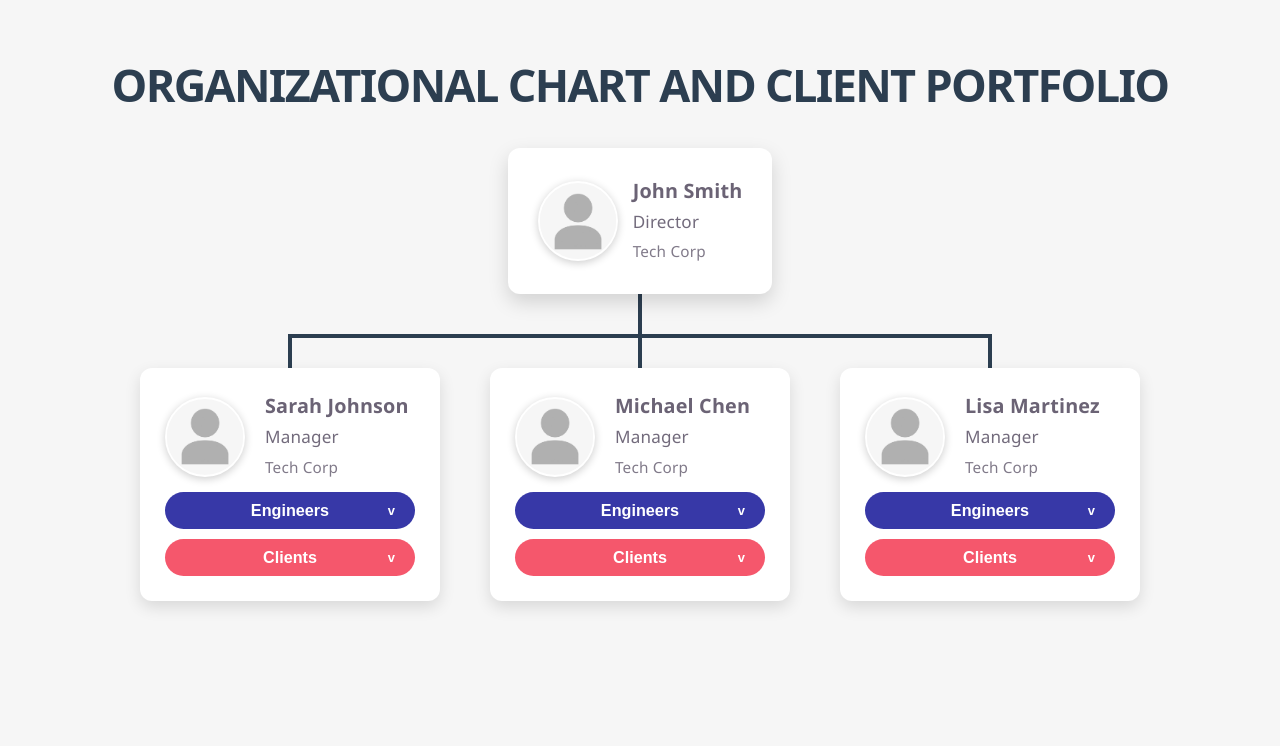
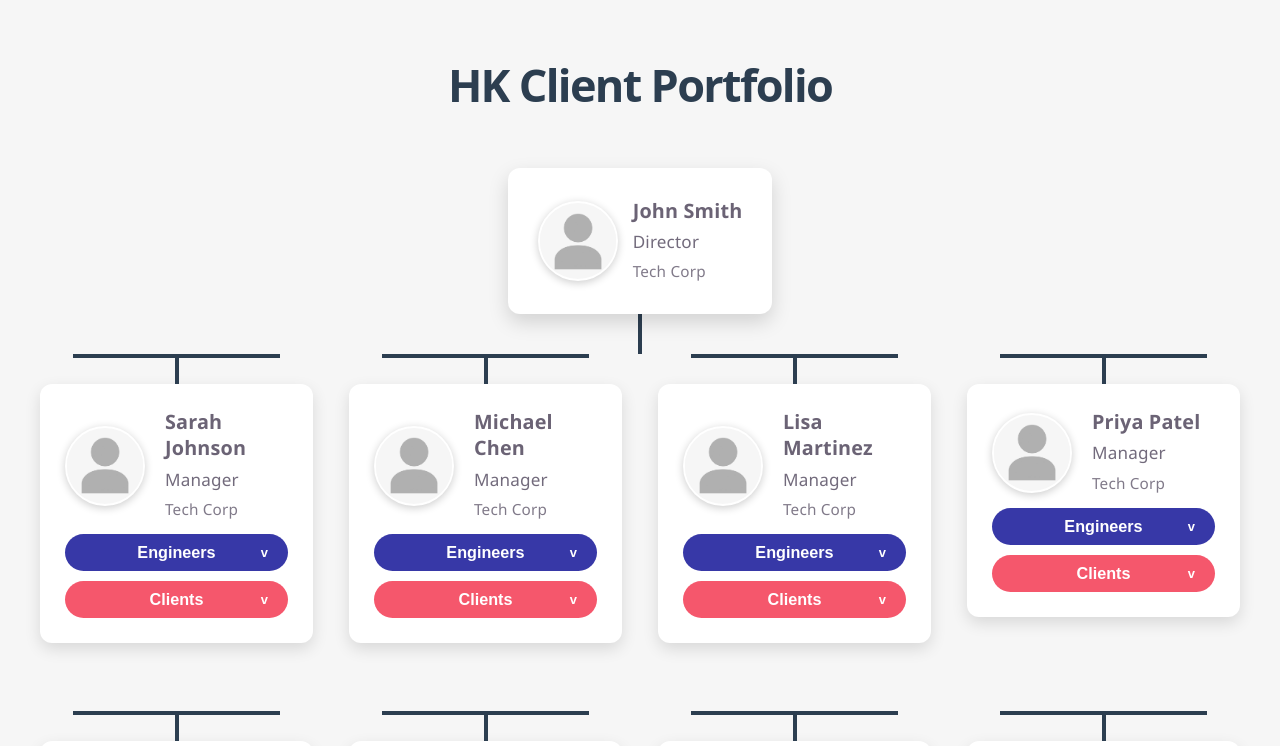
Before and after one commit to nat2arsenal/Support-System, a React (Vite) app: page / in a window 1280 px wide. Shown: the top 746 px of the page. Built offline with nearby package versions, Linux system fonts and the light colour scheme.

Commit message:
adjust chart layout and add client type

```diff
--- a/src/OrganizationChart.css
+++ b/src/OrganizationChart.css
@@ -8,7 +8,7 @@
 .chart-title {
   text-align: center;
   color: var(--black);
-  margin-bottom: 50px;
+  margin-bottom: 70px;
   font-size: 2.5em;
   font-weight: 600;
 }
@@ -46,11 +46,11 @@
   margin: 0 auto;
 }
 
-/* Manager Section Container */
 .managers-container {
-  display: flex;
+  display: grid;
+  grid-template-columns: repeat(4, 1fr);
   justify-content: center;
-  gap: 50px;
+  gap: 48px 36px;
   align-items: flex-start;
   width: 100%;
   position: relative;
@@ -61,18 +61,26 @@
   display: flex;
   flex-direction: column;
   align-items: center;
+  position: relative;
 }
 
-.managers-connector {
-  width: 704px;
+.manager-section::before {
+  content: '';
+  position: absolute;
+  top: 0;
+  left: 12%;
+  right: 12%;
   height: 4px;
   background-color: var(--black);
 }
+
 /* Vertical connector from director to manager */
 .vertical-connector {
   width: 4px;
   height: 30px;
   background-color: var(--black);
+  position: relative;
+  z-index: 1;
 }
 
 /* Manager Node Styling */
@@ -86,7 +94,7 @@
   border-radius: 12px;
   box-shadow: 0 6px 16px rgba(0, 0, 0, 0.12);
   position: relative;
-  width: 300px;
+  width: 100%;
   transition: all 0.3s ease;
 }
 
@@ -254,6 +262,25 @@
   box-shadow: 0 0 0 3px rgba(5, 7, 145, 0.12);
 }
 
+.dropdown-filter {
+  width: 100%;
+  margin: 0 0 12px 0;
+  padding: 10px 12px;
+  border: 1px solid #d7dce2;
+  border-radius: 6px;
+  background-color: #fff;
+  color: var(--black);
+  cursor: pointer;
+  font: inherit;
+  font-size: 0.92em;
+  outline: none;
+}
+
+.dropdown-filter:focus {
+  border-color: #f5576c;
+  box-shadow: 0 0 0 3px rgba(245, 87, 108, 0.14);
+}
+
 /* Items List */
 .items-list {
   list-style: none;
@@ -324,10 +351,31 @@
   font-weight: 600;
   padding: 10px 12px;
   text-align: left;
+  display: flex;
+  align-items: center;
+  justify-content: space-between;
+  gap: 10px;
 }
 
 .client-detail-button:hover {
   color: rgba(5, 7, 145, 1);
+}
+
+.client-type-badge {
+  flex: 0 0 auto;
+  border-radius: 999px;
+  color: #fff;
+  font-size: 0.75em;
+  font-weight: 700;
+  padding: 4px 8px;
+}
+
+.client-type-badge.recurring {
+  background-color: rgba(5, 7, 145, 0.85);
+}
+
+.client-type-badge.prepaid {
+  background-color: #f5576c;
 }
 
 .modal-backdrop {
@@ -405,24 +453,19 @@
   margin-bottom: 6px;
 }
 
-/* Horizontal connector between managers */
-.horizontal-connector {
-  width: calc(100% - 40px);
-  height: 4px;
-  background: linear-gradient(
-    to right,
-    transparent,
-    var(--black) 20%,
-    var(--black) 80%,
-    transparent
-  );
-  position: absolute;
-  top: 0;
-  left: 20px;
-  transform: translateY(-90px);
+/* Responsive Design */
+@media (max-width: 1200px) {
+  .managers-container {
+    grid-template-columns: repeat(3, minmax(240px, 300px));
+  }
 }
 
-/* Responsive Design */
+@media (max-width: 900px) {
+  .managers-container {
+    grid-template-columns: repeat(2, minmax(220px, 300px));
+  }
+}
+
 @media (max-width: 768px) {
   .org-chart-container {
     padding: 20px 10px;
@@ -430,13 +473,12 @@
 
   .chart-title {
     font-size: 1.8em;
-    margin-bottom: 30px;
+    margin-bottom: 50px;
   }
 
   .managers-container {
-    flex-direction: column;
+    grid-template-columns: minmax(220px, 300px);
     gap: 40px;
-    align-items: center;
   }
 
   .director-branch {
@@ -464,10 +506,6 @@
   .dropdown-content {
     width: 100%;
     max-width: 260px;
-  }
-
-  .horizontal-connector, .managers-connector {
-    display: none;
   }
 }
 
--- a/src/OrganizationChart.jsx
+++ b/src/OrganizationChart.jsx
@@ -1,5 +1,7 @@
 import { useState } from 'react';
 import './OrganizationChart.css';
+
+const personImage = '/placeholder-image-person.webp';
 
 const organizationData = {
   director: {
@@ -7,7 +9,7 @@ const organizationData = {
     name: 'John Smith',
     position: 'Director',
     company: 'Tech Corp',
-    image: '/placeholder-image-person.webp',
+    image: personImage,
   },
   managers: [
     {
@@ -15,7 +17,7 @@ const organizationData = {
       name: 'Sarah Johnson',
       position: 'Manager',
       company: 'Tech Corp',
-      image: '/placeholder-image-person.webp',
+      image: personImage,
       employees: [
         { id: 4, name: 'Alice Brown', position: 'Senior Developer' },
         { id: 5, name: 'Bob Wilson', position: 'QA Engineer' },
@@ -25,6 +27,7 @@ const organizationData = {
         {
           id: 101,
           name: 'Client A Inc.',
+          type: 'Recurring',
           invoiceText: 'Monthly managed support and platform maintenance retainer.',
           coreServices: ['Application Support', 'Cloud Monitoring', 'QA Regression'],
           engineeringTeam: ['Alice Brown', 'Bob Wilson'],
@@ -32,6 +35,7 @@ const organizationData = {
         {
           id: 102,
           name: 'Client B Solutions',
+          type: 'Prepaid',
           invoiceText: 'Sprint-based product engineering and UI enhancement services.',
           coreServices: ['Frontend Development', 'UI Design', 'Release Support'],
           engineeringTeam: ['Alice Brown', 'Carol Davis'],
@@ -43,15 +47,17 @@ const organizationData = {
       name: 'Michael Chen',
       position: 'Manager',
       company: 'Tech Corp',
-      image: '/placeholder-image-person.webp',
+      image: personImage,
       employees: [
         { id: 7, name: 'David Miller', position: 'Backend Developer' },
         { id: 8, name: 'Emma Taylor', position: 'DevOps Engineer' },
+        { id: 9, name: 'Noah Garcia', position: 'Cloud Engineer' },
       ],
       clients: [
         {
           id: 103,
           name: 'Client C Global',
+          type: 'Recurring',
           invoiceText: 'Backend modernization, API maintenance, and incident response.',
           coreServices: ['API Development', 'Database Optimization', 'Incident Response'],
           engineeringTeam: ['David Miller', 'Emma Taylor'],
@@ -59,13 +65,15 @@ const organizationData = {
         {
           id: 104,
           name: 'Client D Tech',
+          type: 'Prepaid',
           invoiceText: 'Infrastructure automation and deployment pipeline support.',
           coreServices: ['DevOps Automation', 'CI/CD Support', 'Cloud Operations'],
-          engineeringTeam: ['Emma Taylor'],
+          engineeringTeam: ['Emma Taylor', 'Noah Garcia'],
         },
         {
           id: 105,
           name: 'Client E Corp',
+          type: 'Recurring',
           invoiceText: 'Ongoing backend feature delivery and production support.',
           coreServices: ['Backend Development', 'Service Monitoring', 'Technical Support'],
           engineeringTeam: ['David Miller'],
@@ -77,17 +85,18 @@ const organizationData = {
       name: 'Lisa Martinez',
       position: 'Manager',
       company: 'Tech Corp',
-      image: '/placeholder-image-person.webp',
+      image: personImage,
       employees: [
-        { id: 9, name: 'Frank Smith', position: 'Project Manager' },
-        { id: 10, name: 'Grace Lee', position: 'Business Analyst' },
-        { id: 11, name: 'Henry White', position: 'Scrum Master' },
-        { id: 12, name: 'Iris Black', position: 'Documentation' },
+        { id: 10, name: 'Frank Smith', position: 'Project Manager' },
+        { id: 11, name: 'Grace Lee', position: 'Business Analyst' },
+        { id: 12, name: 'Henry White', position: 'Scrum Master' },
+        { id: 13, name: 'Iris Black', position: 'Documentation' },
       ],
       clients: [
         {
           id: 106,
           name: 'Client F International',
+          type: 'Recurring',
           invoiceText: 'Delivery coordination, requirements management, and documentation.',
           coreServices: ['Project Management', 'Business Analysis', 'Documentation'],
           engineeringTeam: ['Frank Smith', 'Grace Lee', 'Iris Black'],
@@ -95,9 +104,190 @@ const organizationData = {
         {
           id: 107,
           name: 'Client G Networks',
+          type: 'Prepaid',
           invoiceText: 'Agile delivery management and cross-team support services.',
           coreServices: ['Scrum Facilitation', 'Delivery Reporting', 'Stakeholder Support'],
           engineeringTeam: ['Frank Smith', 'Henry White'],
+        },
+      ],
+    },
+    {
+      id: 14,
+      name: 'Priya Patel',
+      position: 'Manager',
+      company: 'Tech Corp',
+      image: personImage,
+      employees: [
+        { id: 15, name: 'Liam Turner', position: 'Full Stack Engineer' },
+        { id: 16, name: 'Mia Santos', position: 'QA Automation Engineer' },
+        { id: 17, name: 'Owen Brooks', position: 'Support Engineer' },
+      ],
+      clients: [
+        {
+          id: 108,
+          name: 'Client H Studios',
+          type: 'Recurring',
+          invoiceText: 'Application support, automated testing, and release readiness.',
+          coreServices: ['Full Stack Support', 'QA Automation', 'Release Management'],
+          engineeringTeam: ['Liam Turner', 'Mia Santos'],
+        },
+        {
+          id: 109,
+          name: 'Client I Retail',
+          type: 'Prepaid',
+          invoiceText: 'Prepaid support hours for feature fixes and operational requests.',
+          coreServices: ['Support Engineering', 'Bug Fixes', 'Operational Requests'],
+          engineeringTeam: ['Owen Brooks', 'Liam Turner'],
+        },
+      ],
+    },
+    {
+      id: 18,
+      name: 'Daniel Kim',
+      position: 'Manager',
+      company: 'Tech Corp',
+      image: personImage,
+      employees: [
+        { id: 19, name: 'Nina Clarke', position: 'Data Engineer' },
+        { id: 20, name: 'Ethan Wright', position: 'Backend Engineer' },
+        { id: 21, name: 'Sofia Reyes', position: 'Analytics Engineer' },
+      ],
+      clients: [
+        {
+          id: 110,
+          name: 'Client J Analytics',
+          type: 'Recurring',
+          invoiceText: 'Monthly data pipeline operations and analytics platform support.',
+          coreServices: ['Data Pipelines', 'Analytics Support', 'Reporting'],
+          engineeringTeam: ['Nina Clarke', 'Sofia Reyes'],
+        },
+        {
+          id: 111,
+          name: 'Client K Finance',
+          type: 'Prepaid',
+          invoiceText: 'Prepaid backend engineering block for integrations and reporting.',
+          coreServices: ['Backend Integrations', 'Data Modeling', 'Report Automation'],
+          engineeringTeam: ['Ethan Wright', 'Nina Clarke'],
+        },
+      ],
+    },
+    {
+      id: 22,
+      name: 'Rachel Green',
+      position: 'Manager',
+      company: 'Tech Corp',
+      image: personImage,
+      employees: [
+        { id: 23, name: 'Jack Evans', position: 'Mobile Engineer' },
+        { id: 24, name: 'Ava Flores', position: 'Frontend Engineer' },
+        { id: 25, name: 'Leo Morris', position: 'UX Engineer' },
+      ],
+      clients: [
+        {
+          id: 112,
+          name: 'Client L Mobile',
+          type: 'Recurring',
+          invoiceText: 'Recurring mobile application maintenance and storefront support.',
+          coreServices: ['Mobile Development', 'Frontend Support', 'UX Improvements'],
+          engineeringTeam: ['Jack Evans', 'Ava Flores'],
+        },
+        {
+          id: 113,
+          name: 'Client M Commerce',
+          type: 'Prepaid',
+          invoiceText: 'Prepaid design implementation and ecommerce enhancement work.',
+          coreServices: ['Frontend Development', 'UX Engineering', 'Commerce Support'],
+          engineeringTeam: ['Ava Flores', 'Leo Morris'],
+        },
+      ],
+    },
+    {
+      id: 26,
+      name: 'Ahmed Hassan',
+      position: 'Manager',
+      company: 'Tech Corp',
+      image: personImage,
+      employees: [
+        { id: 27, name: 'Maya Nelson', position: 'Security Engineer' },
+        { id: 28, name: 'Caleb Young', position: 'Systems Engineer' },
+        { id: 29, name: 'Zoe Morgan', position: 'DevSecOps Engineer' },
+      ],
+      clients: [
+        {
+          id: 114,
+          name: 'Client N Secure',
+          type: 'Recurring',
+          invoiceText: 'Security monitoring, platform hardening, and monthly reviews.',
+          coreServices: ['Security Monitoring', 'Platform Hardening', 'Compliance Support'],
+          engineeringTeam: ['Maya Nelson', 'Zoe Morgan'],
+        },
+        {
+          id: 115,
+          name: 'Client O Systems',
+          type: 'Prepaid',
+          invoiceText: 'Prepaid infrastructure support and systems remediation package.',
+          coreServices: ['Systems Engineering', 'Infrastructure Support', 'Remediation'],
+          engineeringTeam: ['Caleb Young', 'Maya Nelson'],
+        },
+      ],
+    },
+    {
+      id: 30,
+      name: 'Olivia Nguyen',
+      position: 'Manager',
+      company: 'Tech Corp',
+      image: personImage,
+      employees: [
+        { id: 31, name: 'Ryan Hughes', position: 'Platform Engineer' },
+        { id: 32, name: 'Ella Ward', position: 'SRE' },
+        { id: 33, name: 'Mateo Cruz', position: 'Release Engineer' },
+      ],
+      clients: [
+        {
+          id: 116,
+          name: 'Client P Platform',
+          type: 'Recurring',
+          invoiceText: 'Platform reliability retainer with release and observability support.',
+          coreServices: ['Platform Engineering', 'Reliability Support', 'Observability'],
+          engineeringTeam: ['Ryan Hughes', 'Ella Ward'],
+        },
+        {
+          id: 117,
+          name: 'Client Q Launch',
+          type: 'Prepaid',
+          invoiceText: 'Prepaid launch support and deployment readiness engagement.',
+          coreServices: ['Release Engineering', 'Deployment Support', 'Launch Readiness'],
+          engineeringTeam: ['Mateo Cruz', 'Ella Ward'],
+        },
+      ],
+    },
+    {
+      id: 34,
+      name: 'Marcus Lee',
+      position: 'Manager',
+      company: 'Tech Corp',
+      image: personImage,
+      employees: [
+        { id: 35, name: 'Chloe Adams', position: 'Customer Engineer' },
+        { id: 36, name: 'Isaac Bell', position: 'Integration Engineer' },
+        { id: 37, name: 'Ruby Price', position: 'Technical Analyst' },
+      ],
+      clients: [
+        {
+          id: 118,
+          name: 'Client R Connect',
+          type: 'Recurring',
+          invoiceText: 'Recurring customer engineering and integration support.',
+          coreServices: ['Customer Engineering', 'Integrations', 'Technical Analysis'],
+          engineeringTeam: ['Chloe Adams', 'Isaac Bell'],
+        },
+        {
+          id: 119,
+          name: 'Client S Advisory',
+          type: 'Prepaid',
+          invoiceText: 'Prepaid advisory package for technical analysis and integration planning.',
+          coreServices: ['Technical Advisory', 'Integration Planning', 'Support Triage'],
+          engineeringTeam: ['Ruby Price', 'Isaac Bell'],
         },
       ],
     },
@@ -107,6 +297,7 @@ const organizationData = {
 export default function OrganizationChart() {
   const [activeDropdowns, setActiveDropdowns] = useState({});
   const [searchQueries, setSearchQueries] = useState({});
+  const [clientTypeFilters, setClientTypeFilters] = useState({});
   const [selectedClient, setSelectedClient] = useState(null);
 
   const toggleSection = (managerId, section) => {
@@ -123,9 +314,16 @@ export default function OrganizationChart() {
     }));
   };
 
+  const updateClientTypeFilter = (managerId, value) => {
+    setClientTypeFilters((prev) => ({
+      ...prev,
+      [managerId]: value,
+    }));
+  };
+
   return (
     <div className="org-chart-container">
-      <h1 className="chart-title">ORGANIZATIONAL CHART AND CLIENT PORTFOLIO</h1>
+      <h1 className="chart-title">HK Client Portfolio</h1>
 
       <div className="org-section">
         <div className="director-node">
@@ -142,7 +340,6 @@ export default function OrganizationChart() {
         </div>
 
         <div className="director-branch"></div>
-        <div className="managers-connector"></div>
 
         <div className="managers-container">
           {organizationData.managers.map((manager) => {
@@ -150,17 +347,20 @@ export default function OrganizationChart() {
             const clientsExpanded = activeDropdowns[manager.id] === 'clients';
             const employeeSearch = searchQueries[`${manager.id}-employees`] ?? '';
             const clientSearch = searchQueries[`${manager.id}-clients`] ?? '';
-            const filteredEmployees = manager.employees.filter((employee) => {
-              const query = employeeSearch.trim().toLowerCase();
+            const clientTypeFilter = clientTypeFilters[manager.id] ?? 'All';
+            const employeeQuery = employeeSearch.trim().toLowerCase();
+            const clientQuery = clientSearch.trim().toLowerCase();
+            const filteredEmployees = manager.employees.filter(
+              (employee) =>
+                employee.name.toLowerCase().includes(employeeQuery) ||
+                employee.position.toLowerCase().includes(employeeQuery),
+            );
+            const filteredClients = manager.clients.filter((client) => {
+              const matchesSearch = client.name.toLowerCase().includes(clientQuery);
+              const matchesType = clientTypeFilter === 'All' || client.type === clientTypeFilter;
 
-              return (
-                employee.name.toLowerCase().includes(query) ||
-                employee.position.toLowerCase().includes(query)
-              );
+              return matchesSearch && matchesType;
             });
-            const filteredClients = manager.clients.filter((client) =>
-              client.name.toLowerCase().includes(clientSearch.trim().toLowerCase()),
-            );
 
             return (
               <div key={manager.id} className="manager-section">
@@ -242,6 +442,16 @@ export default function OrganizationChart() {
                             updateSearchQuery(manager.id, 'clients', event.target.value)
                           }
                         />
+                        <select
+                          className="dropdown-filter"
+                          value={clientTypeFilter}
+                          onChange={(event) => updateClientTypeFilter(manager.id, event.target.value)}
+                          aria-label={`Filter clients for ${manager.name} by type`}
+                        >
+                          <option value="All">All client types</option>
+                          <option value="Recurring">Recurring</option>
+                          <option value="Prepaid">Prepaid</option>
+                        </select>
                         <ul className="items-list">
                           {filteredClients.map((client) => (
                             <li key={client.id} className="list-item client-item">
@@ -249,7 +459,10 @@ export default function OrganizationChart() {
                                 className="client-detail-button"
                                 onClick={() => setSelectedClient(client)}
                               >
-                                {client.name}
+                                <span>{client.name}</span>
+                                <span className={`client-type-badge ${client.type.toLowerCase()}`}>
+                                  {client.type}
+                                </span>
                               </button>
                             </li>
                           ))}
@@ -265,8 +478,6 @@ export default function OrganizationChart() {
             );
           })}
         </div>
-
-        <div className="horizontal-connector"></div>
       </div>
 
       {selectedClient && (
@@ -291,6 +502,11 @@ export default function OrganizationChart() {
             </button>
 
             <h2 id="client-modal-title">{selectedClient.name}</h2>
+
+            <div className="client-detail-section">
+              <h3>Client Type</h3>
+              <p>{selectedClient.type}</p>
+            </div>
 
             <div className="client-detail-section">
               <h3>Invoice Text</h3>
```
